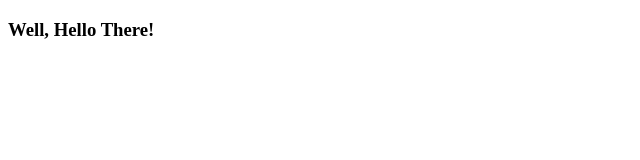
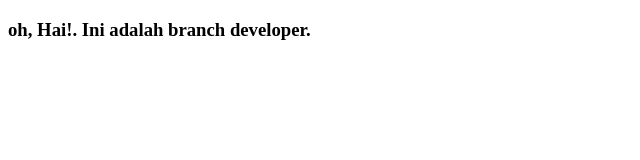
Before and after one commit to n-naufall/latihan-git, a plain HTML site: page index.html in a window 1280 px wide. Shown: the whole page, without its empty margins (0-640 px from the left). Drawn offline with Linux system fonts and the light colour scheme.

Commit message:
tag h3 of developer

```diff
--- a/index.html
+++ b/index.html
@@ -7,6 +7,6 @@
     <title>Cuma Judul BTW</title>
 </head>
 <body>
-    <h3>Well, Hello There!</h3>
+    <h3>oh, Hai!. Ini adalah branch developer.</h3>
 </body>
 </html>
```
